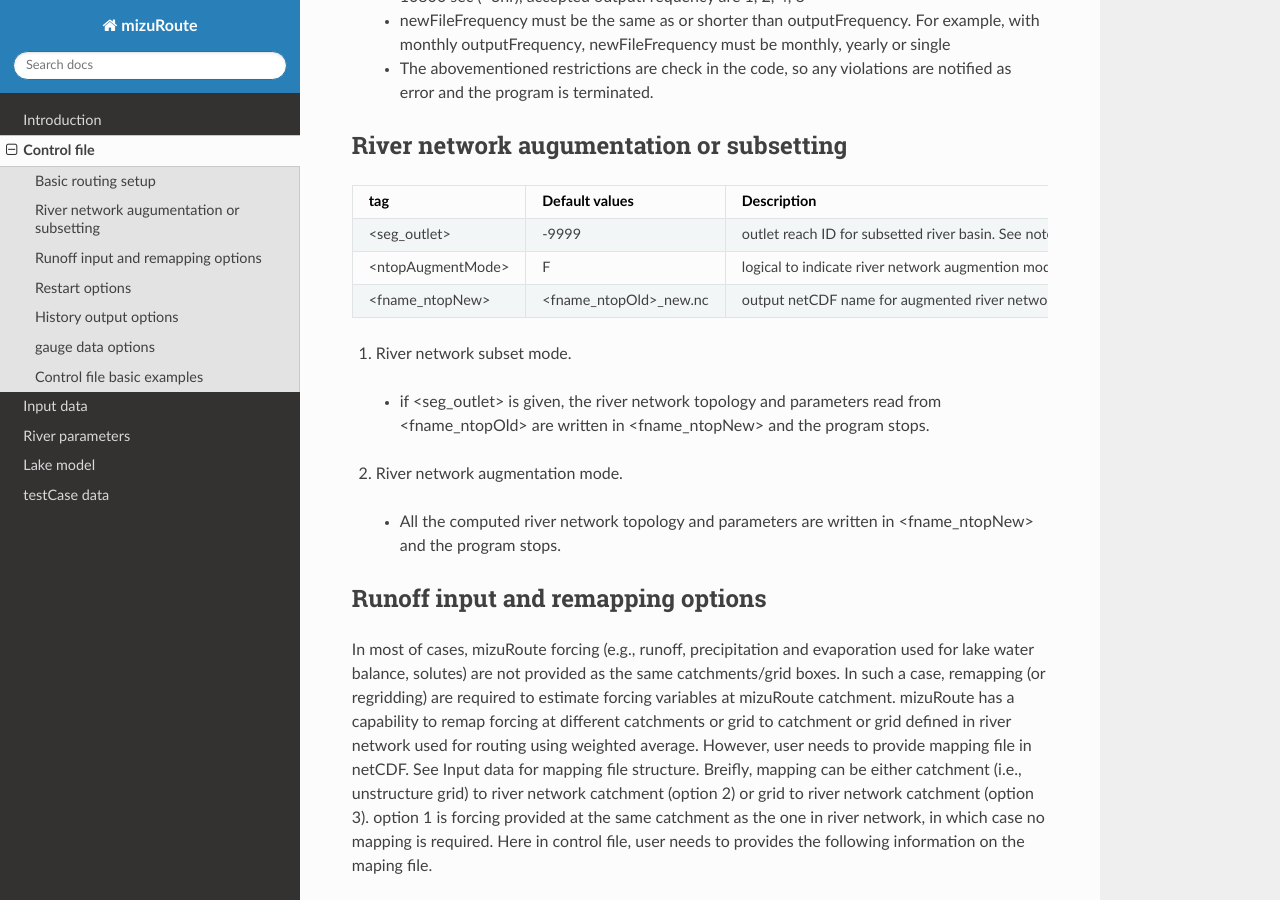
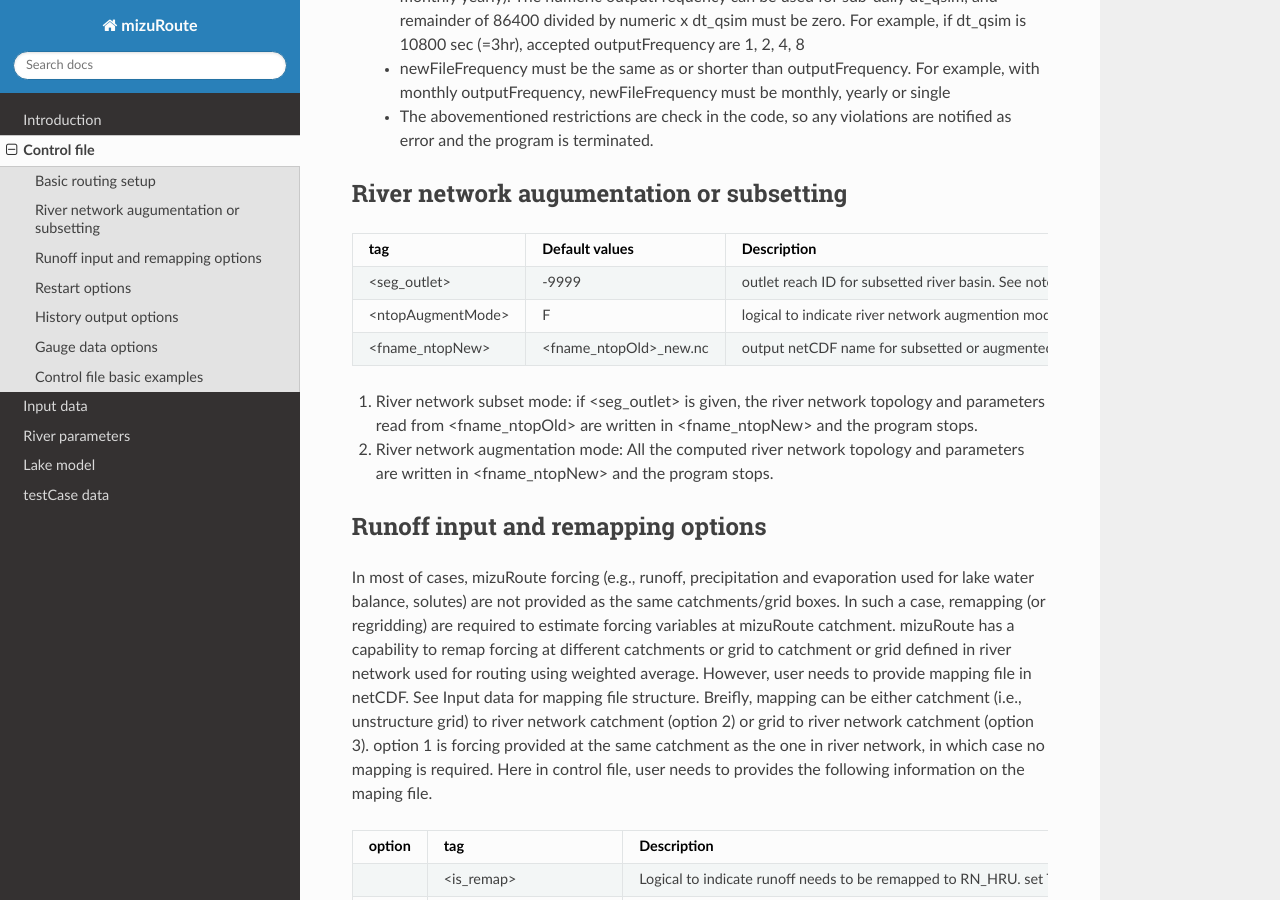
Before and after one commit to ESCOMP/mizuRoute, a Sphinx documentation site: the page built from docs/source/Control_file.rst, in a window 1280 px wide and 900 px high, scrolled down 2835 px. Built offline with Sphinx 7.4.7 and the Read the Docs theme 3.1.0, drawn with Linux system fonts in a browser that asks for light colours; some of the changed text lies outside the part shown.

```diff
--- a/docs/source/Control_file.rst
+++ b/docs/source/Control_file.rst
@@ -141,18 +143,14 @@ River network augumentation or subsetting
 +========================+========================+==========================================================================+
 | <seg_outlet>           | -9999                  | outlet reach ID for subsetted river basin. See note 1                    |
 +------------------------+------------------------+--------------------------------------------------------------------------+
-| <ntopAugmentMode>      | F                      | logical to indicate river network augmention mode. See note 1.           |
+| <ntopAugmentMode>      | F                      | logical to indicate river network augmention mode. See note 2.           |
 +------------------------+------------------------+--------------------------------------------------------------------------+
-| <fname_ntopNew>        | <fname_ntopOld>_new.nc | output netCDF name for augmented river network. See note 1               |
+| <fname_ntopNew>        | <fname_ntopOld>_new.nc | output netCDF name for subsetted or augmented river network.             |
 +------------------------+------------------------+--------------------------------------------------------------------------+
 
-1. River network subset mode.
+#. River network subset mode: if <seg_outlet> is given, the river network topology and parameters read from <fname_ntopOld> are written in <fname_ntopNew> and the program stops.
 
-  * if <seg_outlet> is given, the river network topology and parameters read from <fname_ntopOld> are written in <fname_ntopNew> and the program stops.
-
-2. River network augmentation mode.
-
-  * All the computed river network topology and parameters are written in <fname_ntopNew> and the program stops.
+#. River network augmentation mode: All the computed river network topology and parameters are written in <fname_ntopNew> and the program stops.
 
 
 Runoff input and remapping options
@@ -264,7 +262,7 @@ The output file name convension:  <case_name>.h.yyyy-mm-dd-sssss.nc
 3. routed runoff corresponding to the scheme is not ouput if users deactivate a particular routing scheme with <route_opt> tag.
 
 
-gauge data options
+Gauge data options
 ---------------------
 
 mizuRoute can read gauge observed discharge data (in netCDF) along with gauge meta ascii data. To read gauge observation and gauge metadata, the following control variables need to be specified.
```
Also changed, not shown: other parts of docs/source/Control_file.rst (+3 -1 lines).
